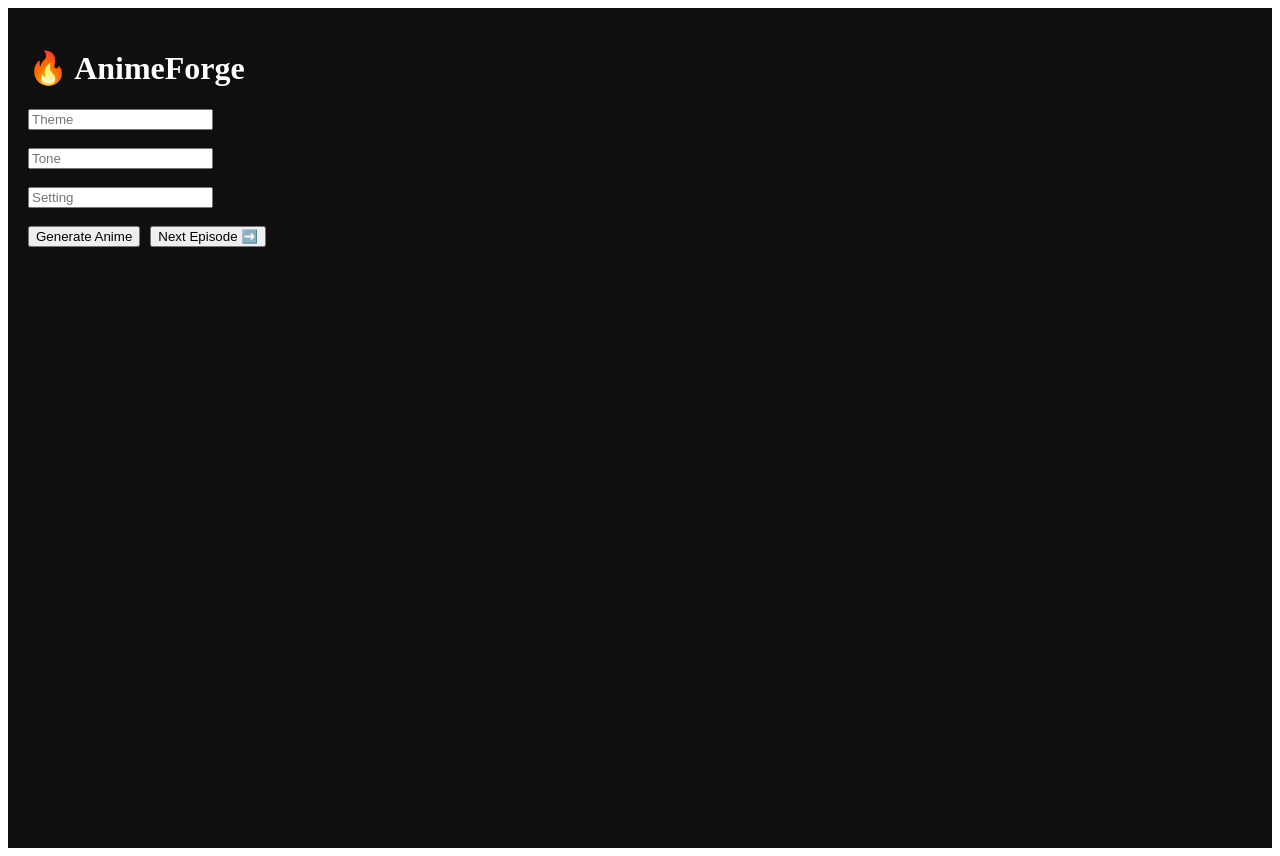
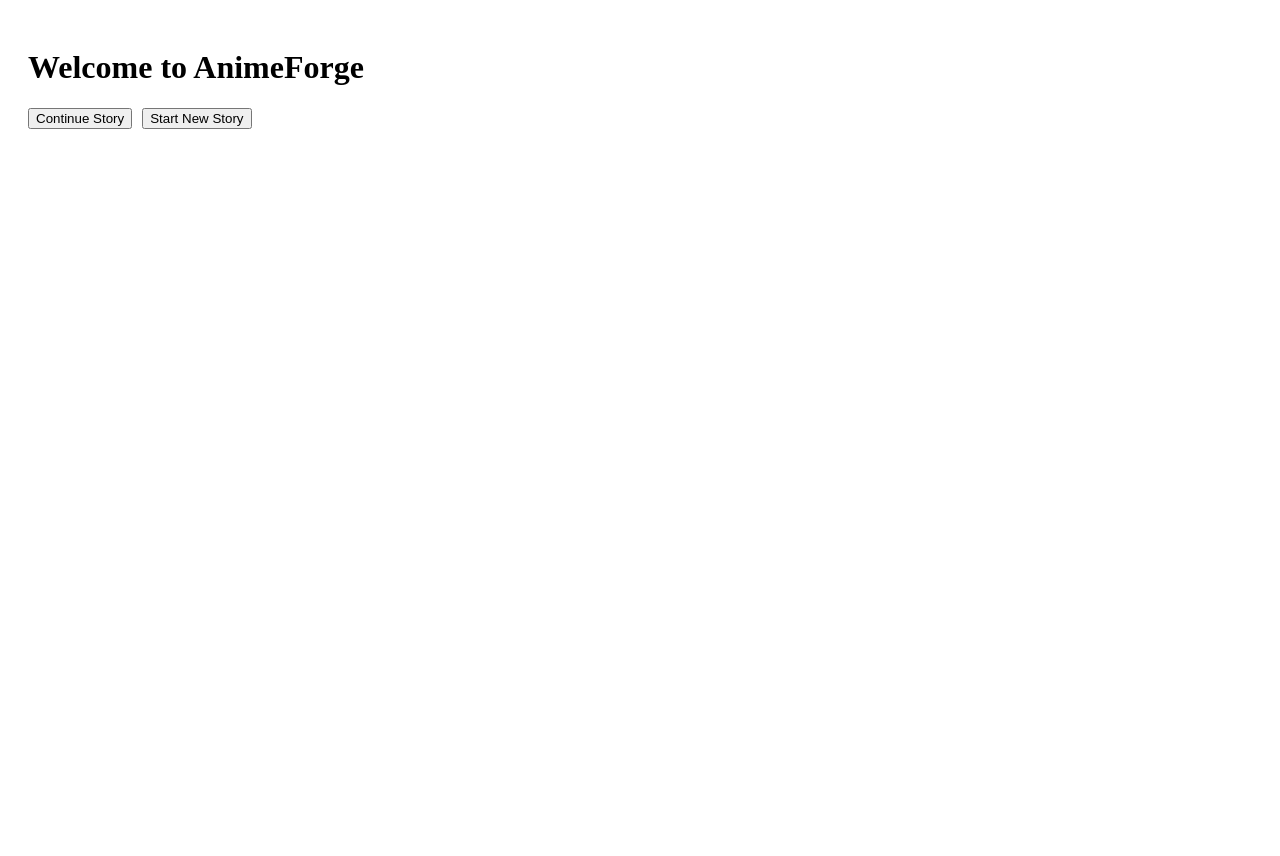
Before and after one commit to Ronakmeow/AnimeForge, a Next.js app: page / in a window 1280 px wide. After the commit the page ends 800 px from the top, so only its background shows below. Built offline with nearby package versions, Linux system fonts and the light colour scheme.

Commit message:
Refactor Home component for story continuation

```diff
--- a/app/page.tsx
+++ b/app/page.tsx
@@ -1,64 +1,36 @@
 "use client";
-import { useState } from "react";
+
+import { useEffect, useState } from "react";
+import { useRouter } from "next/navigation";
 
 export default function Home() {
-  const [theme, setTheme] = useState("");
-  const [tone, setTone] = useState("");
-  const [setting, setSetting] = useState("");
-  const [story, setStory] = useState("");
-  const [episode, setEpisode] = useState(1);
+  const router = useRouter();
+  const [lastEpisode, setLastEpisode] = useState("");
 
-  const generateAnime = async () => {
-    const res = await fetch("/api/generate", {
-  method: "POST",
-  headers: {
-    "Content-Type": "application/json"
-  },
-  body: JSON.stringify({
-        mode: "generate",
-        theme,
-        tone,
-        setting,
-      }),
-    });
+  // Load last episode from browser memory
+  useEffect(() => {
+    const saved = localStorage.getItem("lastEpisode");
+    if (saved) setLastEpisode(saved);
+  }, []);
 
-    const data = await res.json();
-    setStory(data.result);
-    setEpisode(1);
-  };
-
-
-  const nextEpisode = async () => {
-    const res = await fetch("/api/generate", {
-      method: "POST",
-      body: JSON.stringify({
-        mode: "continue",
-        previous_output: story,
-        episode_number: episode + 1,
-      }),
-    });
-
-    const data = await res.json();
-    setStory((prev) => prev + "\n\n" + data.result);
-    setEpisode((prev) => prev + 1);
+  const continueStory = () => {
+    if (lastEpisode) {
+      router.push(`/story/${lastEpisode}`); // go to last episode
+    } else {
+      router.push("/story/ep-1"); // start from beginning
+    }
   };
 
   return (
-    <div style={{ padding: 20, color: "white", background: "#0f0f0f", minHeight: "100vh" }}>
-      <h1>🔥 AnimeForge</h1>
-
-      <input placeholder="Theme" onChange={(e) => setTheme(e.target.value)} /><br /><br />
-      <input placeholder="Tone" onChange={(e) => setTone(e.target.value)} /><br /><br />
-      <input placeholder="Setting" onChange={(e) => setSetting(e.target.value)} /><br /><br />
-
-      <button onClick={generateAnime}>Generate Anime</button>
-      <button onClick={nextEpisode} style={{ marginLeft: 10 }}>
-        Next Episode ➡️
+    <main style={{ padding: "20px" }}>
+      <h1>Welcome to AnimeForge</h1>
+      <button onClick={continueStory}>Continue Story</button>
+      <button
+        onClick={() => router.push("/story/ep-1")}
+        style={{ marginLeft: "10px" }}
+      >
+        Start New Story
       </button>
-
-      <pre style={{ marginTop: 20, whiteSpace: "pre-wrap" }}>
-        {story}
-      </pre>
-    </div>
+    </main>
   );
 }
```
